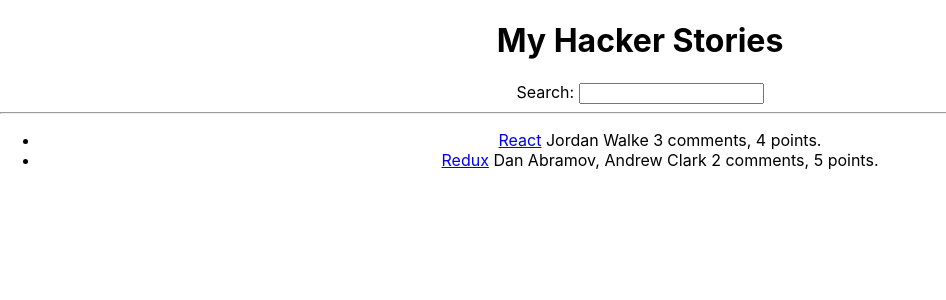
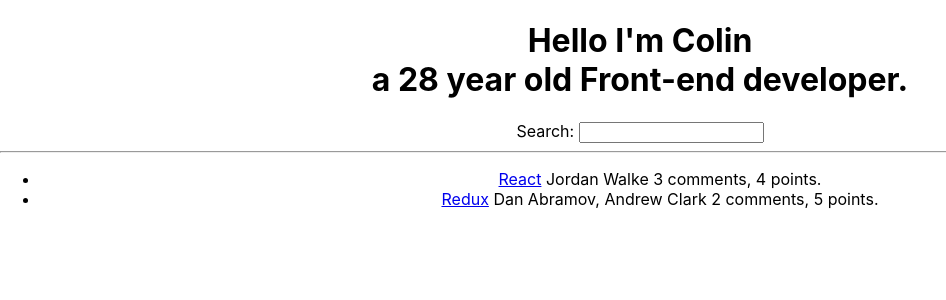
Before and after one commit to colinthedev/my-react-guide, a React (Create React App) app: page / in a window 1280 px wide. Shown: the top 300 px of the page, without its empty margins (0-946 px from the left). Built offline with nearby package versions, Linux system fonts and the light colour scheme.

Commit message:
Greeting Prop

```diff
--- a/src/App.js
+++ b/src/App.js
@@ -31,11 +31,21 @@ const App = () => {
 
   return (
     <div className="App">
-      <h1>My Hacker Stories</h1>
+      <Greeting name="Colin" age="28" occupation="Front-end developer" />
       <Search />
       <hr />
       <List list={stories} />
     </div>
+  );
+}
+
+// Greeting
+function Greeting(props) {
+  return (
+    <h1>
+      Hello I'm {props.name}<br></br>
+      a {props.age} year old {props.occupation}.
+    </h1>
   );
 }
 
```
